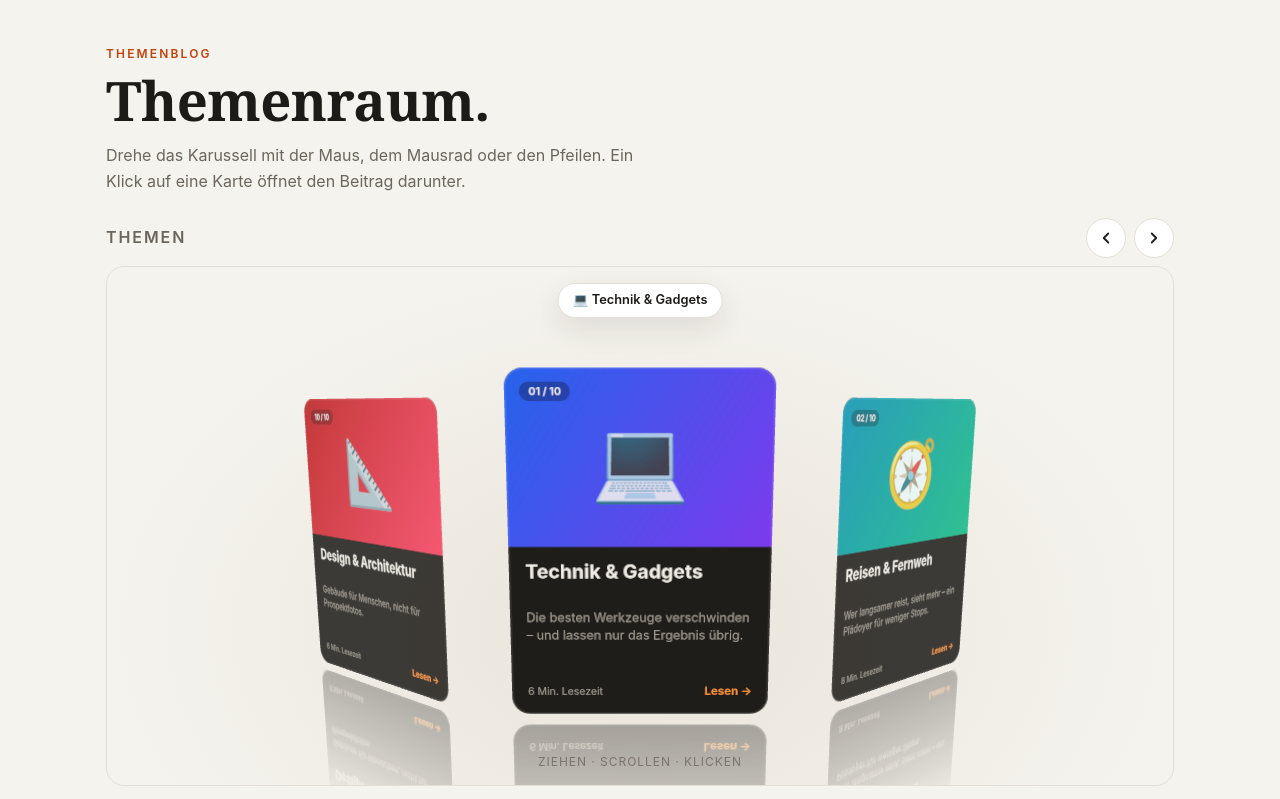
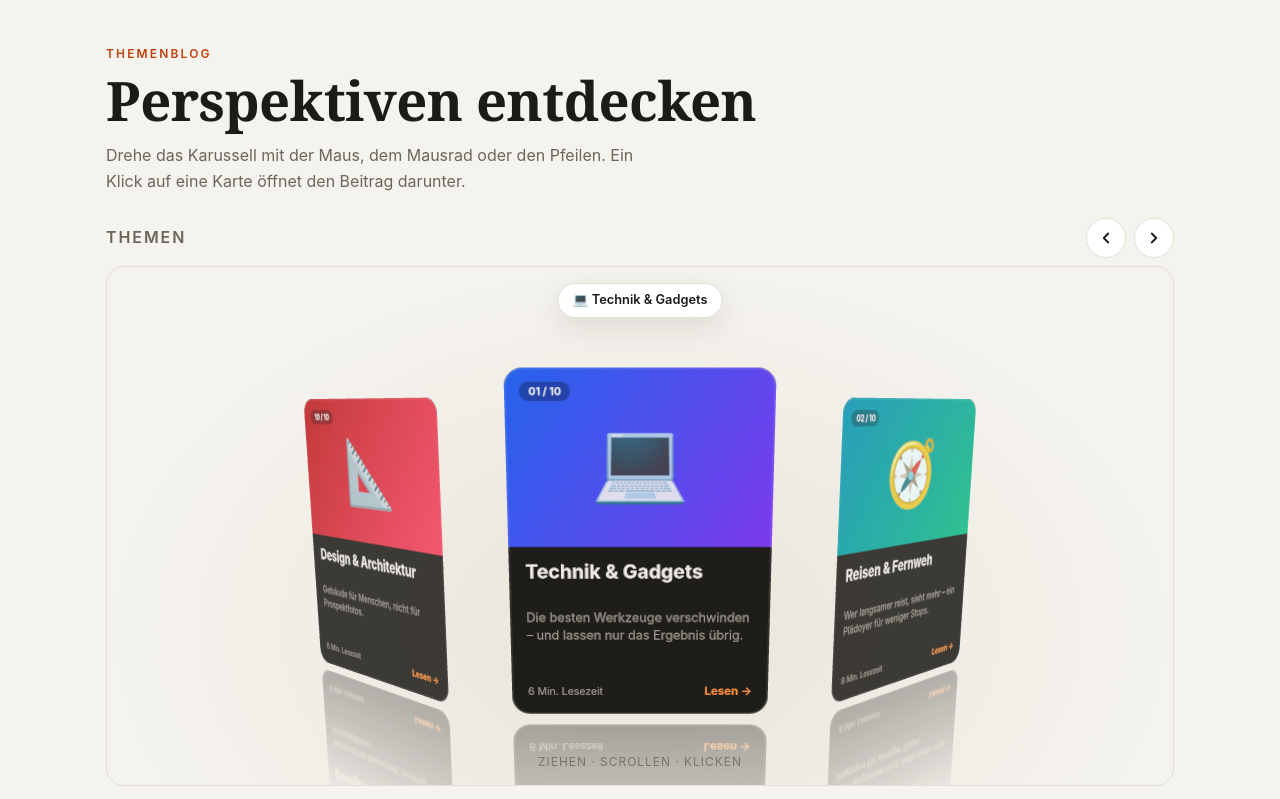
Before and after one commit to Mara-Rayan/40h, a plain HTML site: page index.html in a window 1280 px wide. Shown: the top 799 px of the page. Drawn offline with nearby package versions, Linux system fonts and the light colour scheme; animation ran at ten frames a second.

Commit message:
Update index.html

```diff
--- a/index.html
+++ b/index.html
@@ -115,7 +115,7 @@
 
 <header>
   <p class="eyebrow">Themenblog</p>
-  <h1>Themenraum.</h1>
+  <h1>Perspektiven entdecken</h1>
   <p>Drehe das Karussell mit der Maus, dem Mausrad oder den Pfeilen. Ein Klick auf eine Karte öffnet den Beitrag darunter.</p>
 </header>
 
```
